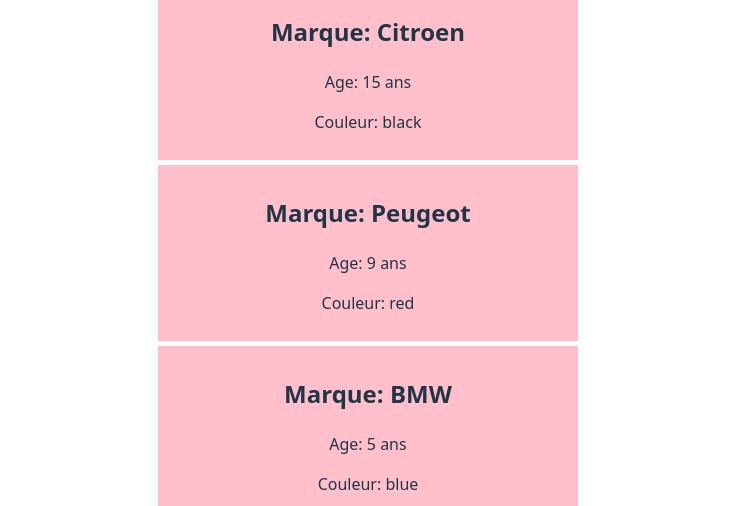
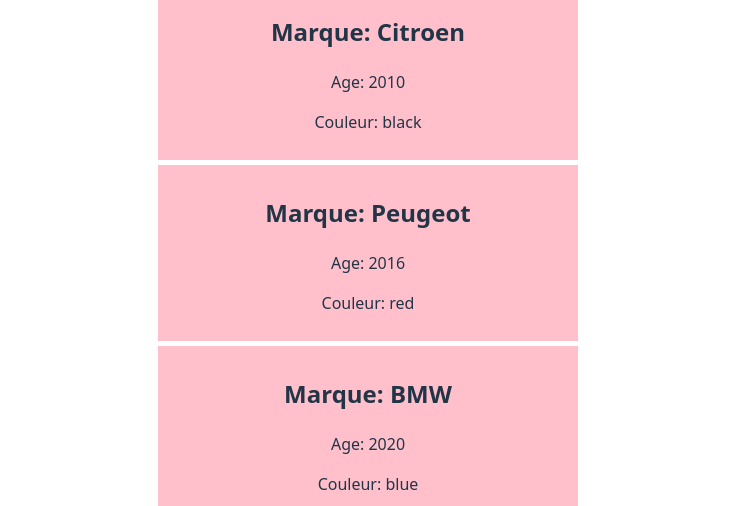
Before and after one commit to emmanuelMartin53/cars, a React (Vite) app: page / in a window 1280 px wide. Shown: the part 231-737 px from the top of the page, without its empty margins (272-1010 px from the left). Built offline with nearby package versions, Linux system fonts and the light colour scheme.

Commit message:
exemple avec destructuring sur le state

```diff
--- a/src/components/Mycars.jsx
+++ b/src/components/Mycars.jsx
@@ -25,23 +25,47 @@
 
 
   render() {
-    const year = new Date().getFullYear()
+
+    const [citroen, peugeot, BMW] = this.state.voitures;
+
+
+
     return (
       <div>
         <h1 >{this.props.title}</h1>
 
         <button onClick={this.addTenYears}> + 10 ans</button>
 
-          {/* <Car color={this.state.voitures[0].color} year={year - this.state.voitures[0].year + " ans"}>{this.state.voitures[0].name}</Car>
-          <Car color={this.state.voitures[1].color} year={year - this.state.voitures[1].year + " ans"}>{this.state.voitures[1].name}</Car>
-          <Car color={this.state.voitures[2].color} year={year - this.state.voitures[2].year + " ans"}>{this.state.voitures[2].name}</Car> */}
+          <Car
+             name={citroen.name}
+             color={citroen.color}
+             year={citroen.year}
+          />
+
+          <Car
+            name={peugeot.name}
+            color={peugeot.color}
+            year={peugeot.year}
+
+          />
+
+          <Car
+            name={BMW.name}
+            color={BMW.color}
+            year={BMW.year}
+          />
+
+
 
           {
-            this.state.voitures.map((voiture, index) => {
-              return (
-                <Car name={voiture.name} key={index} color={voiture.color} year={year - voiture.year + " ans" } />
-              )
-            })
+
+            // this.state.voitures.map((voiture, index) => {
+            //   return (
+            //     <div key={index} >
+            //       <Car name={voiture.name} key={index} color={voiture.color} year={year - voiture.year + " ans" } />
+            //     </div>
+            //   )
+            // })
           }
       </div>
 
```
